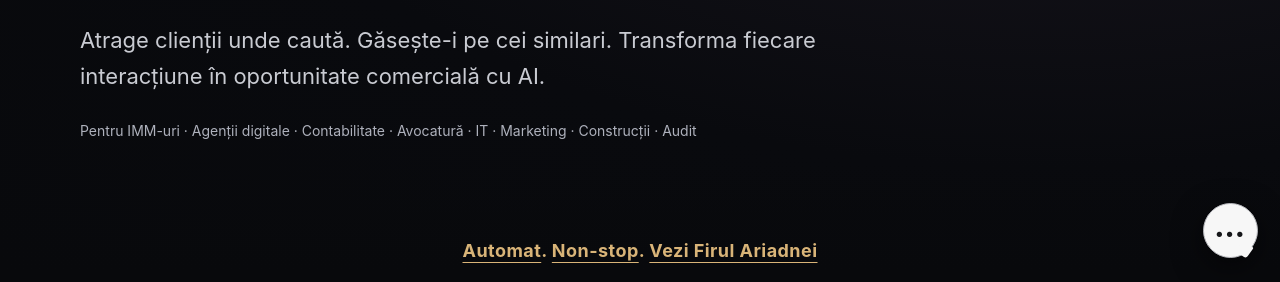
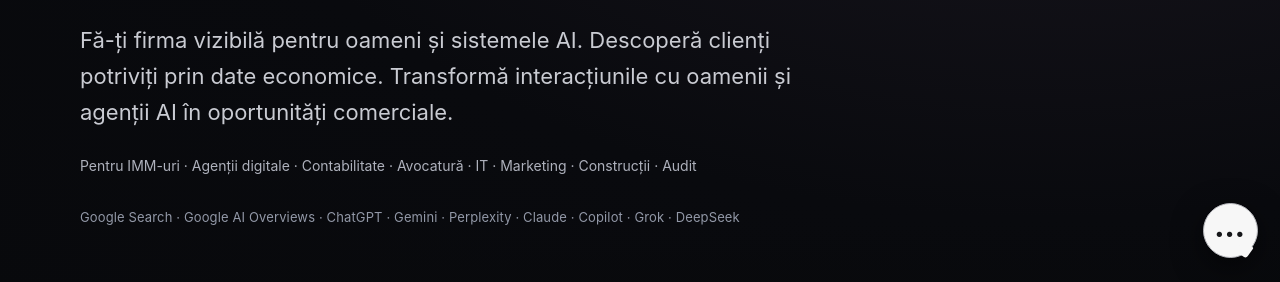
Before and after one commit to aipath512/aiventure, a plain HTML site: page index.html in a window 1280 px wide. Shown: the part 518-800 px from the top of the page. Drawn offline with Linux system fonts and the light colour scheme.

Commit message:
Refine homepage hero messaging for human and AI customers

```diff
--- a/index.html
+++ b/index.html
@@ -33,10 +33,11 @@ body.light{--bg:#f6f5f3;--surface:#fff;--card:#fff;--line:#c9c8cd;--text:#121319
 .hero-cta-strip{position:relative}.hero-cta-kicker{position:absolute;bottom:calc(100% - 2px);left:0;right:0;margin:0;padding:0 17px 10px;text-align:center;color:#d9b478;font-size:clamp(13px,1.65vw,18px);font-weight:750;letter-spacing:.025em;line-height:1.4}
 .hero-cta-strip{padding:16px 0 28px;background:#08090c}.hero-cta-row{display:grid;grid-template-columns:repeat(3,minmax(0,1fr));gap:12px}.hero-cta-row a{display:flex;align-items:center;justify-content:center;min-width:0;min-height:58px;padding:13px 12px;text-align:center;background:#d4ac62;border:1px solid #e6c487;border-radius:12px;color:#15100a;font-weight:800;font-size:clamp(12px,1.5vw,17px);line-height:1.2}.hero-cta-row a:hover{background:#e9c57f}@media(max-width:540px){.hero-cta-strip{padding:10px 0 20px}.hero-cta-row{gap:6px}.hero-cta-row a{min-height:52px;padding:8px 4px;font-size:clamp(10px,2.8vw,13px);border-radius:9px}}
 .product-actions{display:flex;flex-wrap:wrap;gap:12px}.product-actions a{display:inline-flex;align-items:center;justify-content:center;min-height:52px;padding:13px 22px;border-radius:11px;border:1px solid #d9b36d;background:#d4ac62;color:#151008;font-weight:800;font-size:15px;text-align:center}.product-actions a:last-child{background:#16171c;color:#f1cc90}.product-actions a:hover{filter:brightness(1.12)}@media(max-width:540px){.product-actions{flex-direction:column}.product-actions a{width:100%}}
+.ai-platforms{max-width:900px;color:#9298a7;font-size:13px;line-height:1.8;letter-spacing:.01em;margin:0}
 </style></head><body>
 <header><div class="container head"><a href="#top" class="brand" aria-label="AiVenture — începutul paginii"><span class="mark">AI</span>AiVenture</a><button class="head-control theme-control" id="theme" type="button" aria-label="Comută tema">☀</button><label class="language-control"><span class="sr">Alege limba</span><select aria-label="Limba site-ului" id="lang"><option value="ro" selected>RO</option><option value="en">EN</option><option value="fr">FR</option></select></label><button class="head-control menu-control" id="menu" type="button" aria-controls="menu-panel" aria-expanded="false" aria-label="Deschide meniul">☰</button></div><nav class="menu-panel" id="menu-panel" aria-label="Navigație"><a href="./fii-gasit/">Fii găsit de clienți</a><a href="./gaseste-clienti/">Găsește clienți noi</a><a href="#rezultate">Cele două direcții</a><a href="#proces">Cum începem</a><a href="#dovada">Exemplu real</a><a href="https://aiventure.ro/geo/">GEO și AI Search</a><a href="https://aiventure.ro/servicii/">Servicii</a><a href="https://aiventure.ro/produse/">Produse și prețuri</a><a href="https://aiventure.ro/blog/">Blog</a><a href="https://aiventure.ro/contact/">Contact</a></nav></header>
 <main id="top">
-<section class="hero" id="hero"><div class="container"><div class="edge-line">LA EDGE · FĂRĂ INTERVENȚIE PE SITE</div><h1>Fii găsit.<br>Găsește clienți.<em>Crește cu Google și AI.</em></h1><p class="hero-desc">Atrage clienții unde caută. Găsește-i pe cei similari. Transforma fiecare interacțiune în oportunitate comercială cu AI.</p><p class="audience">Pentru IMM-uri · Agenții digitale · Contabilitate · Avocatură · IT · Marketing · Construcții · Audit</p></div></section>
+<section class="hero" id="hero"><div class="container"><div class="edge-line">LA EDGE · FĂRĂ INTERVENȚIE PE SITE</div><h1>Fii găsit.<br>Găsește clienți.<em>Crește cu Google și AI.</em></h1><p class="hero-desc">Fă-ți firma vizibilă pentru oameni și sistemele AI. Descoperă clienți potriviți prin date economice. Transformă interacțiunile cu oamenii și agenții AI în oportunități comerciale.</p><p class="audience">Pentru IMM-uri · Agenții digitale · Contabilitate · Avocatură · IT · Marketing · Construcții · Audit</p><p class="ai-platforms" aria-label="Sisteme relevante pentru descoperire și vizibilitate AI">Google Search · Google AI Overviews · ChatGPT · Gemini · Perplexity · Claude · Copilot · Grok · DeepSeek</p></div></section>
 <section class="hero-cta-strip" aria-label="Acțiuni principale"><p class="hero-cta-kicker"><a href="./ai-os/">Automat</a>. <a href="./ai-os/">Non-stop</a>. <a href="./ai-os/">Vezi Firul Ariadnei</a></p><div class="container hero-cta-row"><a href="https://aiventure.ro/geo/">Verifică-ți firma</a><a href="./gaseste-clienti/">Găsește clienți</a><a href="https://aiventure.ro/produse/">Crește cu AI</a></div></section>
 <section class="value-bridge content-section" aria-labelledby="value-bridge-title"><div class="container"><div class="section-head"><div class="eyebrow">CE PRIMEȘTE FIRMA TA</div><h2 id="value-bridge-title">De la vizibilitate la oportunități comerciale.</h2><p>Verificăm dacă oferta firmei poate fi descoperită în Google și în răspunsurile AI. Identificăm companii potrivite pentru serviciile tale. Pregătim întrebările vizitatorilor pentru o cerere concretă de ofertă.</p></div><div class="soft-grid"><article class="soft-card"><small>01 · VERIFICI</small><h3>Unde ești găsit</h3><p>Începi cu un audit al firmei și cu întrebările relevante pentru clienții tăi.</p><a class="text-link" href="https://aiventure.ro/geo/">Verifică firma</a></article><article class="soft-card"><small>02 · IDENTIFICI</small><h3>Pe cine poți contacta</h3><p>Explorezi firme după activitate, localitate și profil economic, folosind date B2B.</p><a class="text-link" href="https://firmsfinder.eu/">Deschide FirmsFinder</a></article><article class="soft-card"><small>03 · CONVERTEȘTI</small><h3>Ce întreabă potențialul client</h3><p>Un asistent configurat pe informații validate poate colecta nevoia și pregăti următorul pas.</p><a class="text-link" href="/asistenti-ai/">Vezi Asistenți AI</a></article></div><p class="offer-note">Poți începe cu o singură direcție. Disponibilitatea și condițiile fiecărei soluții sunt indicate pe pagina ei.</p></div></section>
 <section class="trust-line"><div class="container trust-grid"><div class="trust-item"><b>~1,7 milioane de firme</b><span>Bază B2B națională. Valoare aproximativă.</span></div><div class="trust-item"><b>~677.000 pagini analizate</b><span>Din evidențele proiectului, nu statistică verificată live.</span></div><div class="trust-item"><b>Dovezi verificabile</b><span>Audituri documentate și integritate SHA-256 / OTS.</span></div></div></section>
```
